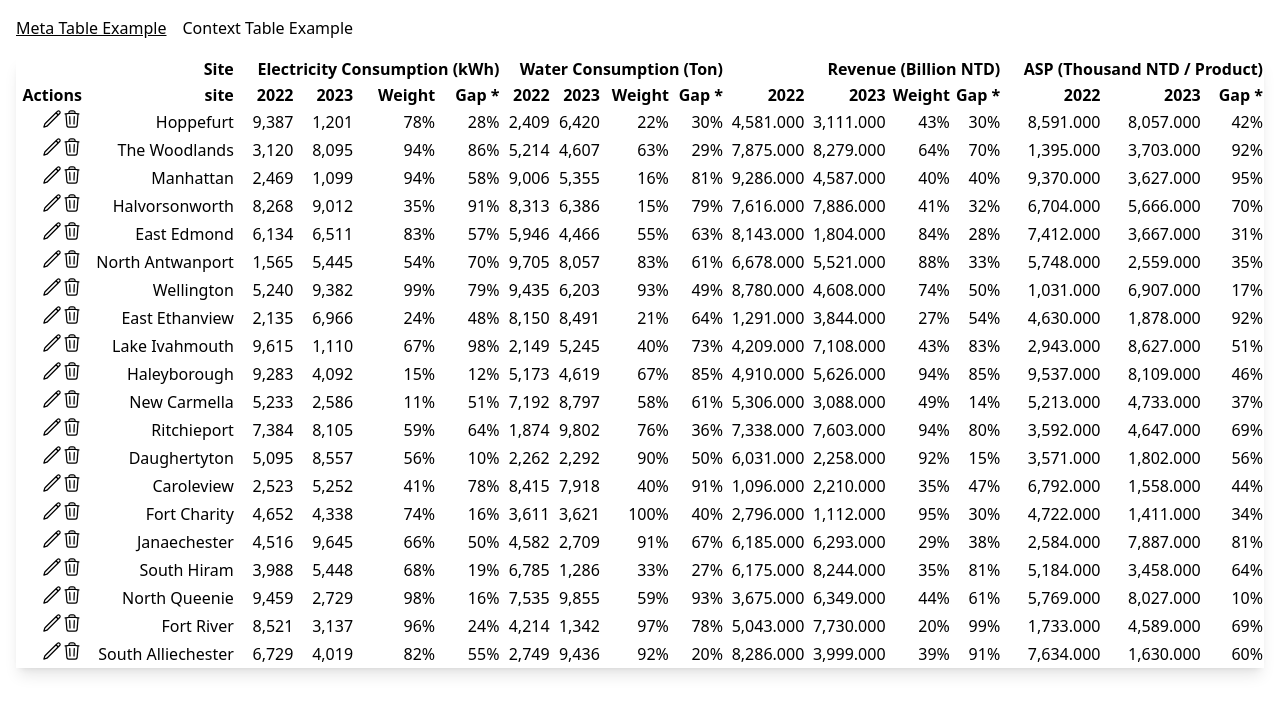
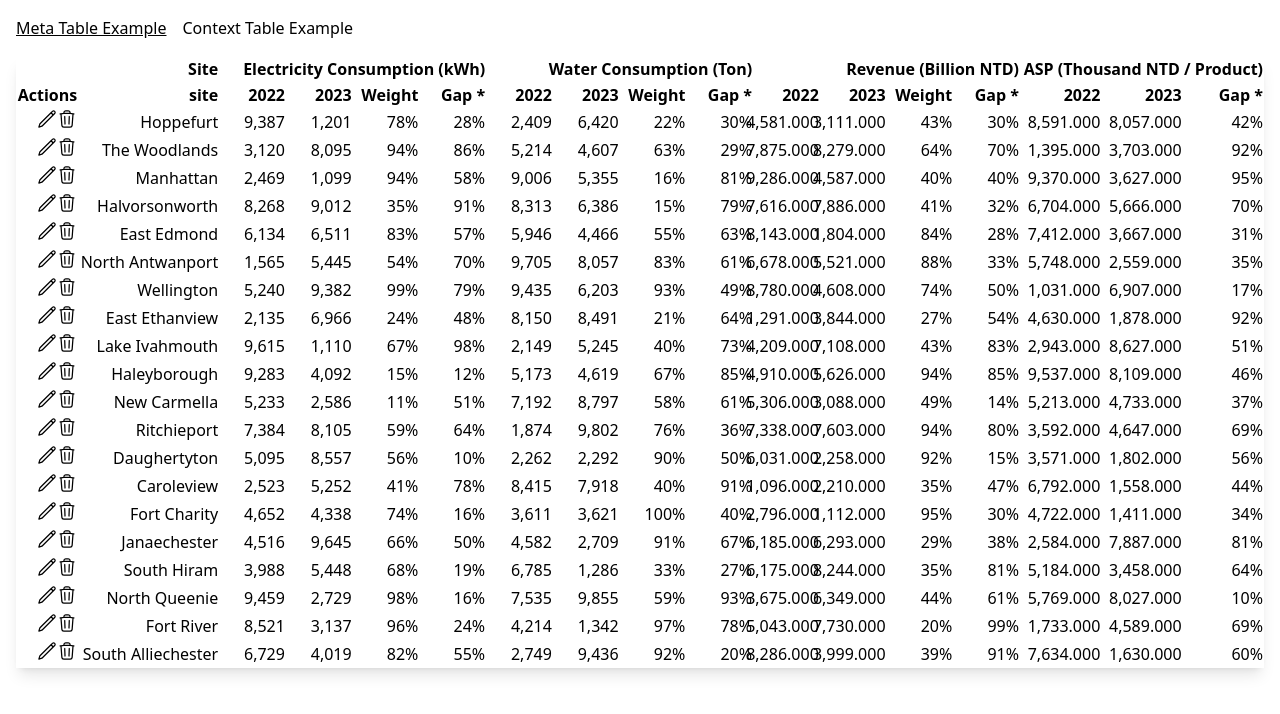
Before and after one commit to bightg30098/tanstack-react-table-editable, a React (Vite) app: page /meta in a window 1280 px wide. Shown: the top 714 px of the page. Built offline with nearby package versions, Linux system fonts and the light colour scheme.

Commit message:
feat: prevent layout shift when editing

```diff
--- a/src/NumericFormat.tsx
+++ b/src/NumericFormat.tsx
@@ -1,15 +1,22 @@
+import clsx from 'clsx'
+
 export type NumericFormatProps = {
   value?: number
   unit?: number
   suffix?: string
   precision?: number
+  className?: string
 }
 
-export default function NumericFormat({ value = 0, unit = 1, suffix = '', precision = 0 }) {
+export default function NumericFormat({ className = '', value = 0, unit = 1, suffix = '', precision = 0 }) {
   return (
-    <span>
-      {(value / unit).toLocaleString('en-US', { maximumFractionDigits: precision, minimumFractionDigits: precision })}
-      {suffix}
-    </span>
+    <div className="relative inline-flex items-center">
+      {/* Add dummy readonly input to make the parent div have the same width and height as the input to prevent layout shift when editing */}
+      <input readOnly className={clsx('pointer-events-none', className)} />
+      <span className="absolute right-0">{`${(value / unit).toLocaleString('en-US', {
+        maximumFractionDigits: precision,
+        minimumFractionDigits: precision,
+      })}${suffix}`}</span>
+    </div>
   )
 }
--- a/src/context-table/EditableCell.tsx
+++ b/src/context-table/EditableCell.tsx
@@ -33,7 +33,7 @@ export default function EditableCell<T>({
           {getIsEditing(row.id)
             ? inputRender ?? (
                 <ControlledInput
-                  className="max-w-[4rem] border border-gray-900"
+                  className="max-w-[4rem] border border-gray-900 text-right"
                   value={value}
                   onBlur={(nextValue) =>
                     dispatch({
@@ -45,6 +45,7 @@ export default function EditableCell<T>({
               )
             : render ?? (
                 <NumericFormat
+                  className="max-w-[4rem] border border-transparent text-right"
                   precision={props.precision}
                   suffix={props.suffix}
                   unit={props.unit}
--- a/src/meta-table/EditableCell.tsx
+++ b/src/meta-table/EditableCell.tsx
@@ -34,7 +34,7 @@ export default function EditableCell<T>({
       {getIsEditing(row.id)
         ? inputRender ?? (
             <ControlledInput
-              className="max-w-[4rem] border border-gray-900"
+              className="max-w-[4rem] border border-gray-900 text-right"
               value={value}
               onBlur={(nextValue) =>
                 dispatch({
@@ -45,7 +45,13 @@ export default function EditableCell<T>({
             />
           )
         : render ?? (
-            <NumericFormat precision={props.precision} suffix={props.suffix} unit={props.unit} value={Number(value)} />
+            <NumericFormat
+              className="max-w-[4rem] border border-transparent text-right"
+              precision={props.precision}
+              suffix={props.suffix}
+              unit={props.unit}
+              value={Number(value)}
+            />
           )}
     </>
   )
```
